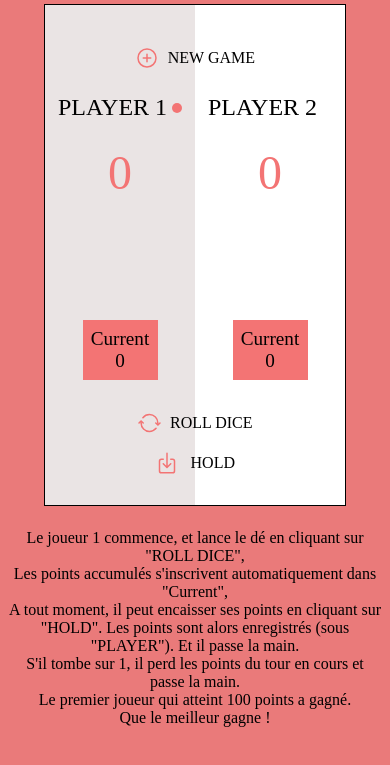
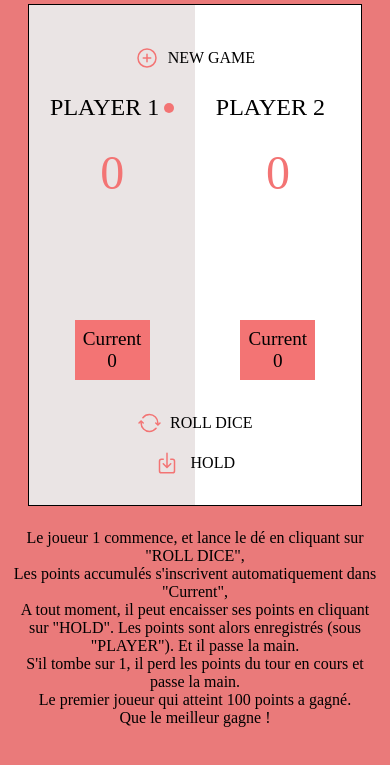
Before and after one commit to flo701/jeu_du_de, a plain HTML site: page index.html in a window 390 px wide. Shown: the part 79-844 px from the top of the page. Drawn offline with nearby package versions, Linux system fonts and the light colour scheme.

Commit message:
Modification de la largeur de la div container en responsive.

```diff
--- a/style.css
+++ b/style.css
@@ -11,7 +11,6 @@ h1 {
     padding-left: 10px;
     padding-right: 10px;
 }
-
 
 .container {
     width: 700px;
@@ -36,31 +35,8 @@ h1 {
 
 @media screen and (max-width: 720px) {
     .container {
-        width: 600px;
-    }
-}
-
-@media screen and (max-width: 620px) {
-    .container {
-        width: 500px;
-    }
-}
-
-@media screen and (max-width: 520px) {
-    .container {
-        width: 400px;
-    }
-}
-
-@media screen and (max-width: 420px) {
-    .container {
-        width: 300px;
-    }
-}
-
-@media screen and (max-width: 305px) {
-    .container {
-        width: 277px;
+        /* width: 600px; */
+        width: 85%;
     }
 }
 
@@ -164,6 +140,12 @@ h3 {
     }
 }
 
+@media screen and (max-width: 310px) {
+    h3 {
+        font-size: 1.3rem;
+    }
+}
+
 .player1, .player2 {
     width: 50%;
     display: flex;
@@ -193,6 +175,6 @@ h3 {
    text-align: center;
    margin-top: 23px;
    margin-bottom: 22px;
-   padding-left: 7px;
-   padding-right: 7px;
+   padding-left: 10px;
+   padding-right: 10px;
 }
```
